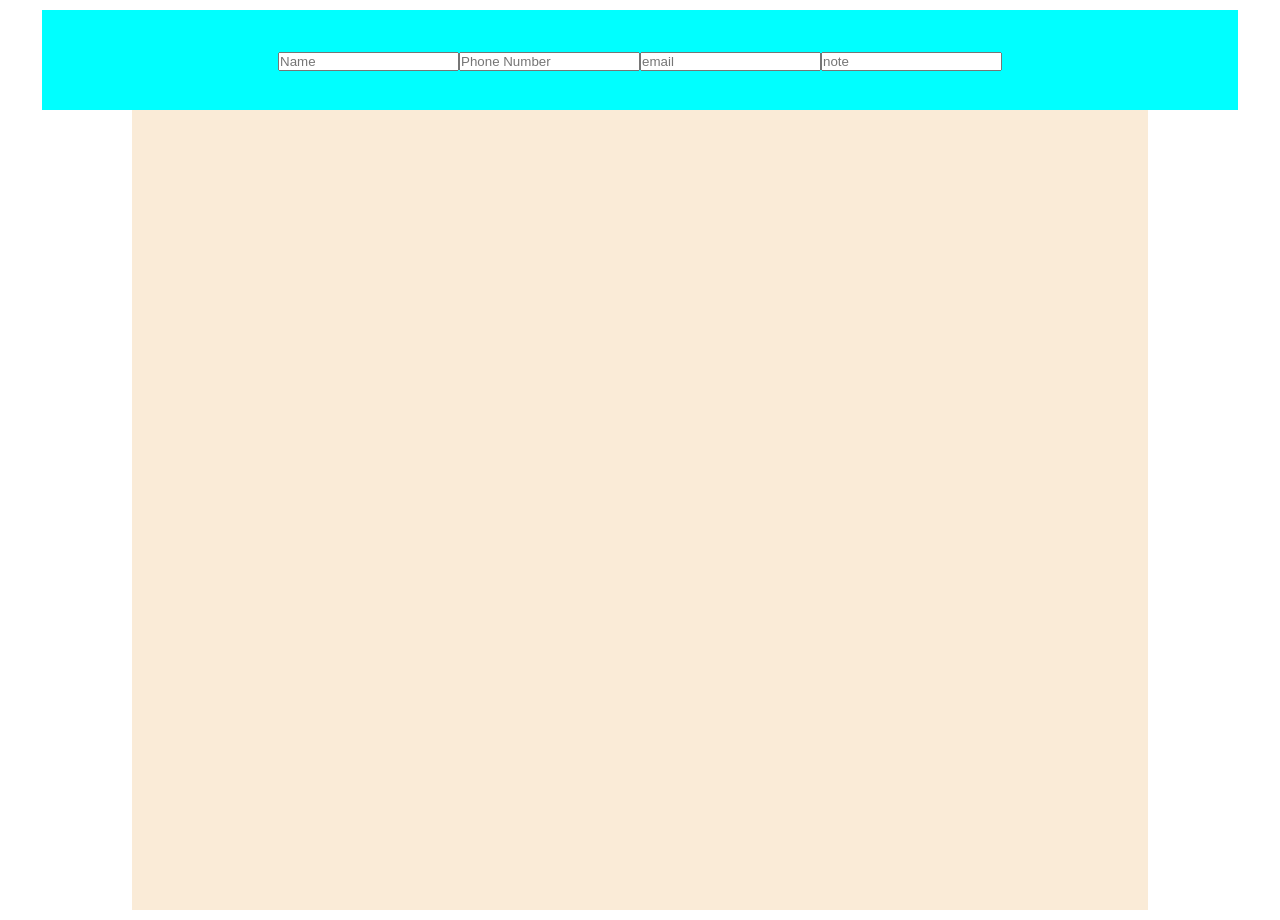
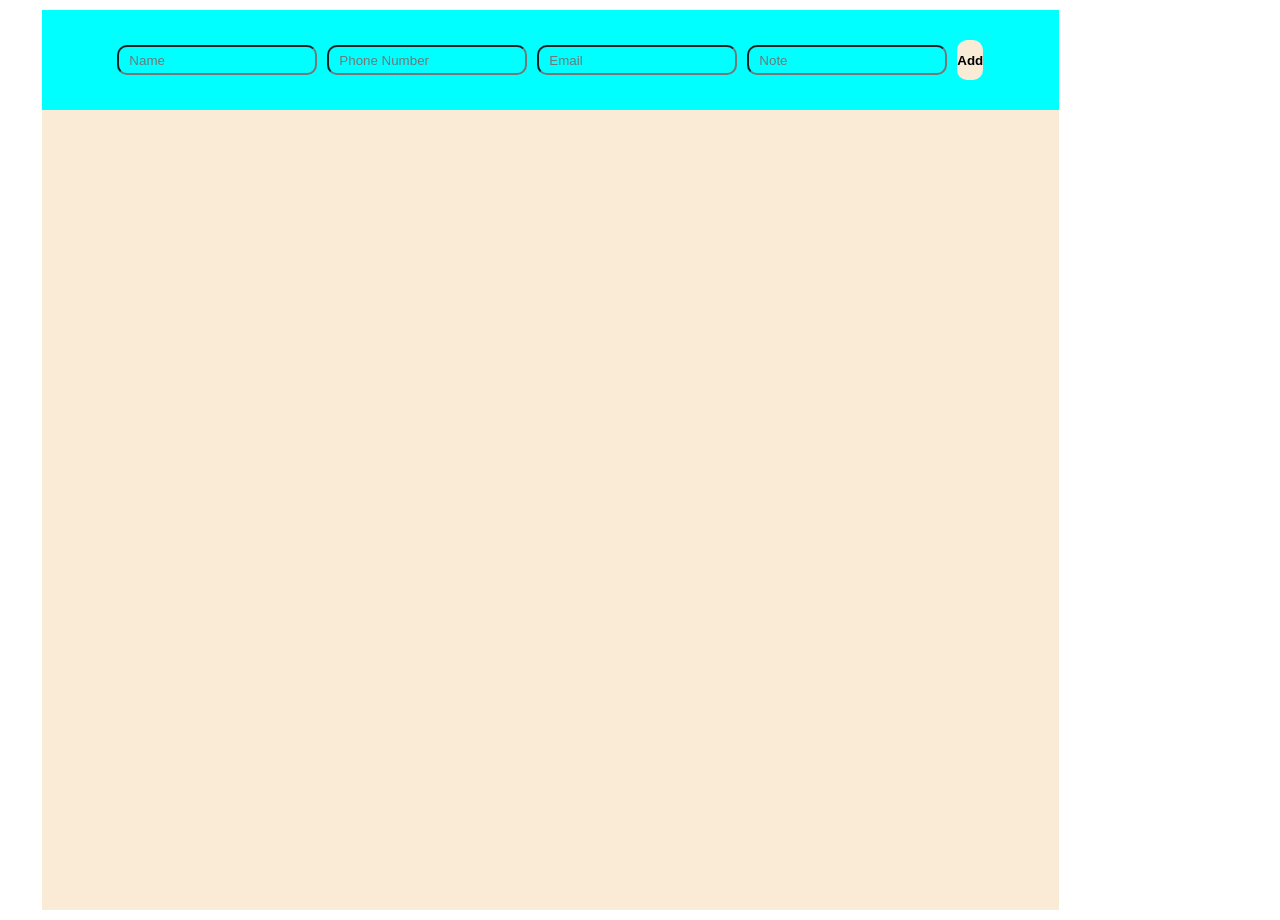
Before and after one commit to Pr-ElTech/ContactBookApp, a React (Vite) app: page / in a window 1280 px wide. Built offline with nearby package versions, Linux system fonts and the light colour scheme.

Commit message:
just completed my first personal project

```diff
--- a/src/App.jsx
+++ b/src/App.jsx
@@ -8,7 +8,6 @@ function App() {
 
   return (
     <section className='mainBody'>
-    <InputHolder/>
     <ContactContainer/>
     </section>
   )
--- a/src/CSS/ContactContainer.css
+++ b/src/CSS/ContactContainer.css
@@ -1,3 +1,22 @@
+.bodyHolder{
+    width: 100%;
+    height: max-content;
+    display: flex;
+    flex-direction: column;
+    justify-content: center;
+    align-items: centerS;
+}
+
+
+.inputbar{
+    width: 85%;
+    height: 100%;
+    display: flex;
+    justify-content: center;
+    align-items: center;
+    background-color: aqua;
+}
+
 .ContactContainer{
     width: 85%;
     height: 100vh;
--- /dev/null
+++ b/src/CSS/Input.css
@@ -0,0 +1,33 @@
+.inputBoard{
+    width: 100%;
+    height: 100%;
+    display: flex;
+    justify-content: center;
+    align-items: center;
+    gap: 10px;
+
+    & input{
+        width: 200px;
+        height: 30px;
+        border-radius: 10px;
+        padding: 10px;
+        background-color: transparent;
+    }
+
+    & button {
+        width:100px;
+        height: 40px;
+        background-color: antiquewhite;
+        font-weight: bold;
+        border: none;
+        border-radius: 10px;
+        cursor: pointer;
+        transition: 0.3s;
+    }
+
+    & button:hover {
+        background-color: rgb(231, 200, 158);
+
+        box-shadow: 0px 4px 8px hotpink;
+    }
+}
--- a/src/CSS/InputHolder.css
+++ b/src/CSS/InputHolder.css
@@ -1,6 +1,6 @@
 .inputHolder{
-    background-color: aqua;
-    width: 100%;
+    /* background-color: aqua; */
+    width: 85%;
     height: 100px;
     display: flex;
     justify-content: center;
--- a/src/components/Input.jsx
+++ b/src/components/Input.jsx
@@ -1,12 +1,14 @@
 import React from 'react'
+import '../CSS/Input.css'
 
-const Input = () => {
+const Input = ({HandleAddbtn, input, set}) => {
   return (
-    <div>
-      <input type="text" placeholder='Name' />
-      <input type="Number" placeholder='Phone Number'/>
-      <input type="Email" placeholder='email'/>
-      <input type="text"placeholder='note' />
+    <div className='inputBoard'>
+      <input type="text" placeholder='Name' onChange={(e)=>set({...input, Name:e.target.value})} />
+      <input type="Number" placeholder='Phone Number'onChange={(e)=>set({...input, Tel:e.target.value})} />
+      <input type="Email" placeholder='Email' onChange={(e)=>set({...input, Email:e.target.value})} />
+      <input type="text"placeholder='Note' onChange={(e)=>set({...input, Note:e.target.value})}  />
+      <button onClick={HandleAddbtn} >Add</button>
     </div>
   )
 }
--- a/src/dev/ContactContainer.jsx
+++ b/src/dev/ContactContainer.jsx
@@ -1,6 +1,7 @@
 import ContactCard from '../components/ContactCard'
 import '../CSS/ContactContainer.css'
 import { useState } from 'react'
+import InputHolder from './InputHolder'
 
 import React from 'react'
 
@@ -9,7 +10,6 @@ const [contactDetail , setContactDetail] = useState ({
     Name: "",
     Tel: "",
     Email:"",
-    Date:"",
     Note: ""
 })
 const [contacts, setContact] = useState(JSON.parse(localStorage.getItem ("contacts"))|| [
@@ -33,10 +33,16 @@ const handleContact = () =>{
 
 
   return (
+    <section className='bodyHolder'>
+
+        <div className='inputbar'>
+            <InputHolder AddBtn= {handleContact} setter={setContactDetail}  contactRec={contactDetail}/>
+        </div>
     <div className='ContactContainer'>
 {        contacts.map((details)=> (  <ContactCard key={details.ID} template = {details}/>))
  }
     </div>
+    </section>
   )
 }
 
--- a/src/dev/InputHolder.jsx
+++ b/src/dev/InputHolder.jsx
@@ -1,10 +1,10 @@
 import React from 'react'
 import Input from '../components/Input'
 import '../CSS/InputHolder.css'
-const InputHolder = () => {
+const InputHolder = ({AddBtn,contactRec, setter}) => {
   return (
     <div className='inputHolder'>
-      <Input/>
+      <Input HandleAddbtn = {AddBtn} input = {contactRec} set={setter} />
 
     </div>
   )
```
